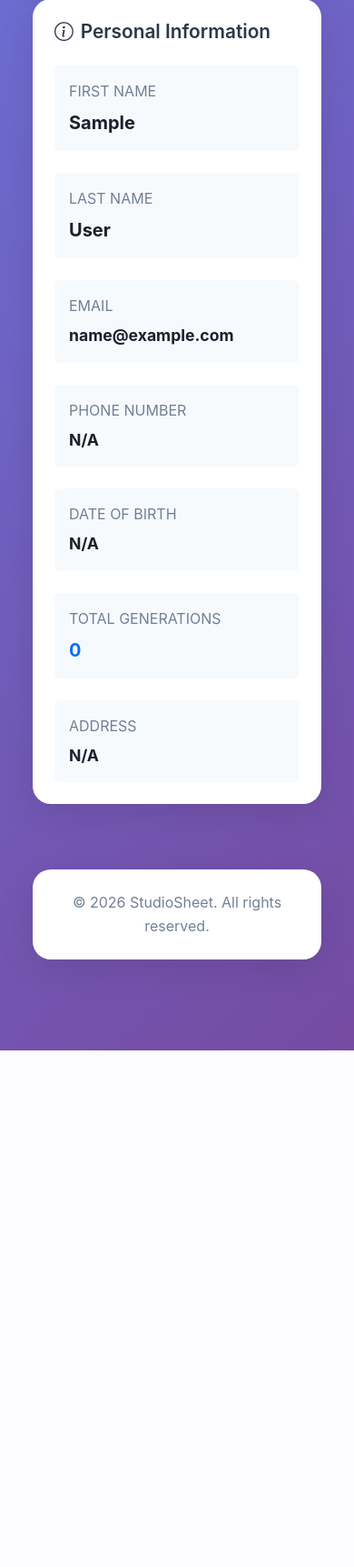
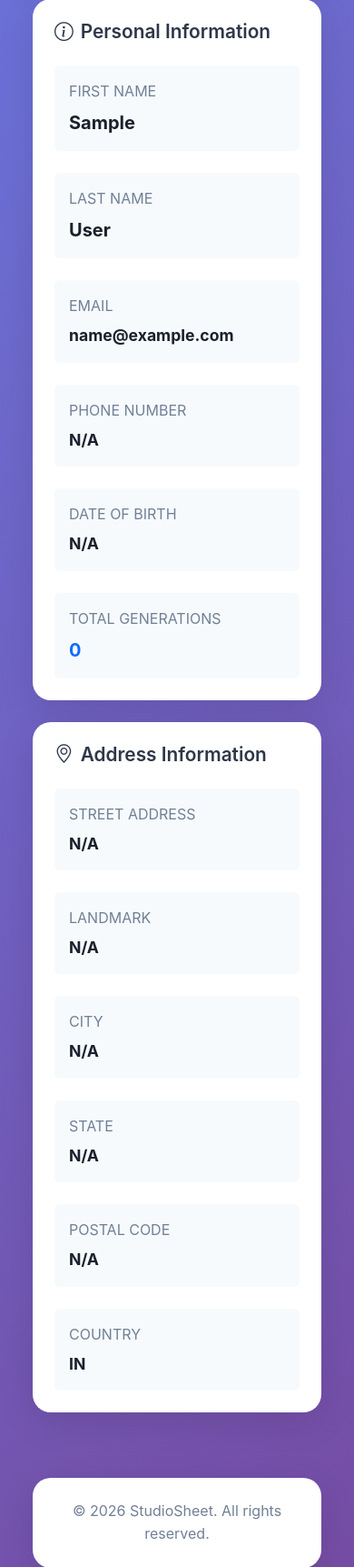
Before and after one commit to erwaqarmalik/studio_sheet, a Django app: page /profile/ in a window 390 px wide. Shown: the part 828-2551 px from the top of the page at 91% size. Before the commit the page ends 1983 px from the top, so only its background shows below. Run offline with Django 5.2, Linux system fonts and the light colour scheme; the visitor is signed in with stand-in values (Sample User, id 1); data that the repository does not hold is empty; parts of the project's set-up code (start-up, migrations or seed data) failed here and were passed over.

Commit message:
Add address and phone number fields to profile edit

```diff
--- a/generator/auth_views.py
+++ b/generator/auth_views.py
@@ -14,7 +14,7 @@ from django.utils import timezone
 from django.db.models import Q
 from typing import Optional
 
-from .models import PhotoGeneration, DeletionHistory, AdminActivity, SystemMaintenance
+from .models import PhotoGeneration, DeletionHistory, AdminActivity, SystemMaintenance, UserProfile
 
 
 def user_login(request: HttpRequest) -> HttpResponse:
@@ -148,6 +148,13 @@ def edit_profile(request: HttpRequest) -> HttpResponse:
         first_name = request.POST.get('first_name', '').strip()
         last_name = request.POST.get('last_name', '').strip()
         email = request.POST.get('email', '').strip()
+        phone_number = request.POST.get('phone_number', '').strip()
+        street_address = request.POST.get('street_address', '').strip()
+        landmark = request.POST.get('landmark', '').strip()
+        city = request.POST.get('city', '').strip()
+        state = request.POST.get('state', '').strip()
+        postal_code = request.POST.get('postal_code', '').strip()
+        country = request.POST.get('country', '').strip()
         current_password = request.POST.get('current_password', '')
         new_password = request.POST.get('new_password', '')
         new_password_confirm = request.POST.get('new_password_confirm', '')
@@ -188,6 +195,17 @@ def edit_profile(request: HttpRequest) -> HttpResponse:
                 user.first_name = first_name
                 user.last_name = last_name
                 user.email = email
+
+                # Update or create profile
+                profile, created = UserProfile.objects.get_or_create(user=user)
+                profile.phone_number = phone_number
+                profile.street_address = street_address
+                profile.landmark = landmark
+                profile.city = city
+                profile.state = state
+                profile.postal_code = postal_code
+                profile.country = country
+                profile.save()
 
                 # Update password if provided
                 if new_password:
--- a/generator/templates/generator/profile.html
+++ b/generator/templates/generator/profile.html
@@ -142,10 +142,48 @@
                                 <strong class="fs-5 text-primary">{{ total_generations }}</strong>
                             </div>
                         </div>
-                        <div class="col-12">
+                    </div>
+                </div>
+            </div>
+
+            <div class="card mt-4">
+                <div class="card-body p-4">
+                    <h4 class="mb-4"><i class="bi bi-geo-alt me-2"></i>Address Information</h4>
+                    <div class="row g-4">
+                        <div class="col-md-12">
                             <div class="p-3 bg-light rounded">
-                                <small class="text-muted text-uppercase d-block mb-2">Address</small>
-                                <strong>{{ user.profile.address|default:"N/A" }}</strong>
+                                <small class="text-muted text-uppercase d-block mb-2">Street Address</small>
+                                <strong>{{ user.profile.street_address|default:"N/A" }}</strong>
+                            </div>
+                        </div>
+                        <div class="col-md-6">
+                            <div class="p-3 bg-light rounded">
+                                <small class="text-muted text-uppercase d-block mb-2">Landmark</small>
+                                <strong>{{ user.profile.landmark|default:"N/A" }}</strong>
+                            </div>
+                        </div>
+                        <div class="col-md-6">
+                            <div class="p-3 bg-light rounded">
+                                <small class="text-muted text-uppercase d-block mb-2">City</small>
+                                <strong>{{ user.profile.city|default:"N/A" }}</strong>
+                            </div>
+                        </div>
+                        <div class="col-md-4">
+                            <div class="p-3 bg-light rounded">
+                                <small class="text-muted text-uppercase d-block mb-2">State</small>
+                                <strong>{{ user.profile.state|default:"N/A" }}</strong>
+                            </div>
+                        </div>
+                        <div class="col-md-4">
+                            <div class="p-3 bg-light rounded">
+                                <small class="text-muted text-uppercase d-block mb-2">Postal Code</small>
+                                <strong>{{ user.profile.postal_code|default:"N/A" }}</strong>
+                            </div>
+                        </div>
+                        <div class="col-md-4">
+                            <div class="p-3 bg-light rounded">
+                                <small class="text-muted text-uppercase d-block mb-2">Country</small>
+                                <strong>{{ user.profile.country|default:"N/A" }}</strong>
                             </div>
                         </div>
                     </div>
```
Also changed, not shown: generator/templates/generator/edit_profile.html (+43 -0 lines).
